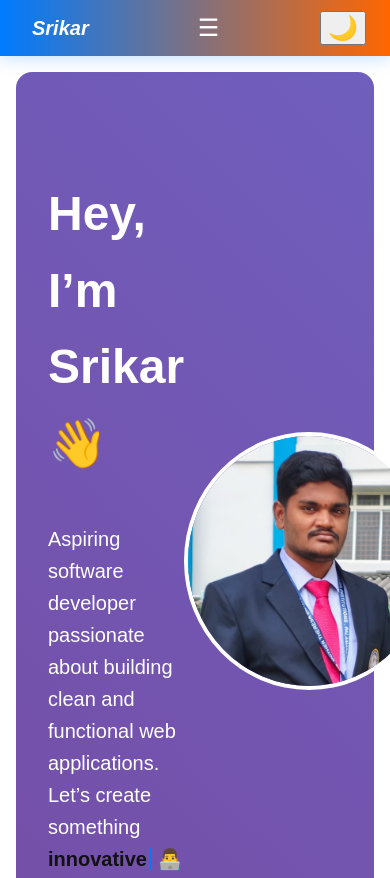
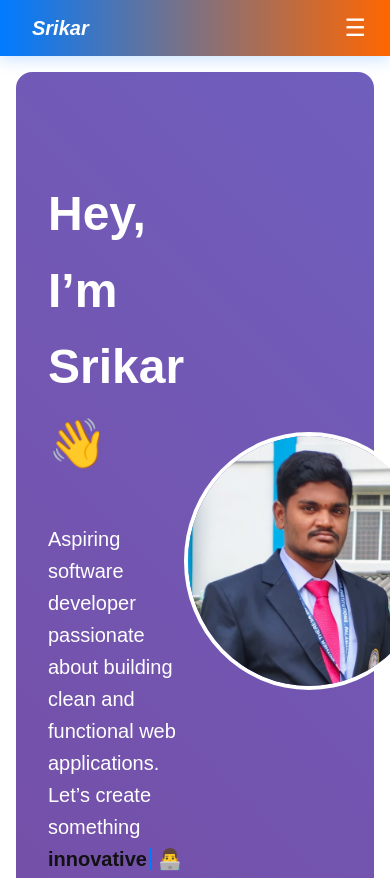
Before and after one commit to srikarts/srikar-portfolio, a plain HTML site: page index.html in a window 390 px wide. Shown: the top 878 px of the page. Drawn offline with Linux system fonts and the light colour scheme.

Commit message:
Update index.html removed dark mode icon

```diff
--- a/index.html
+++ b/index.html
@@ -18,7 +18,7 @@
         <li><a href="about.html">About</a></li>
         <li><a href="contact.html">Contact</a></li>
       </ul>
-    <button id="dark-mode-toggle" class="menu-toggle">🌙</button>
+<!--     <button id="dark-mode-toggle" class="menu-toggle">🌙</button> -->
     </nav>
   </header>
 
```
